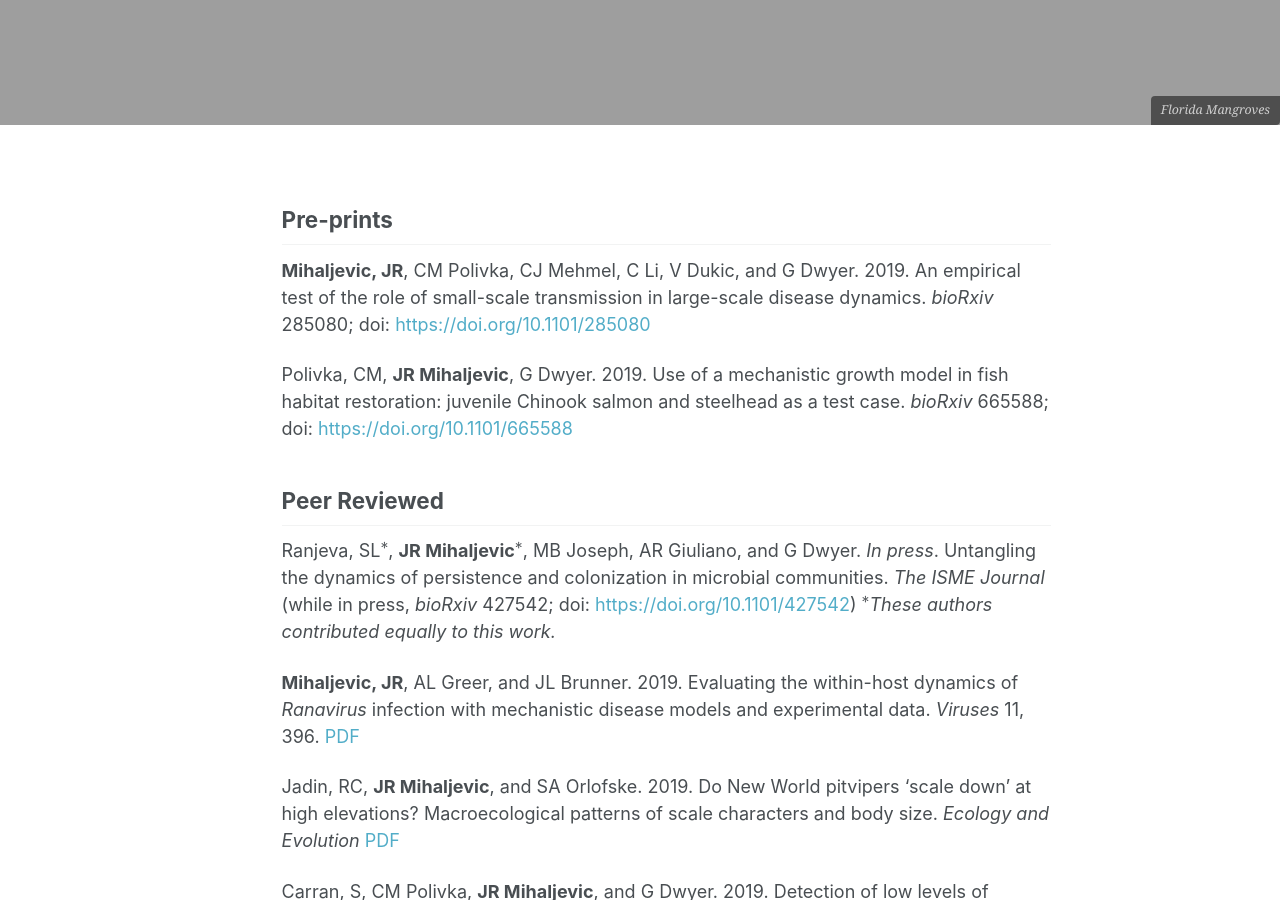
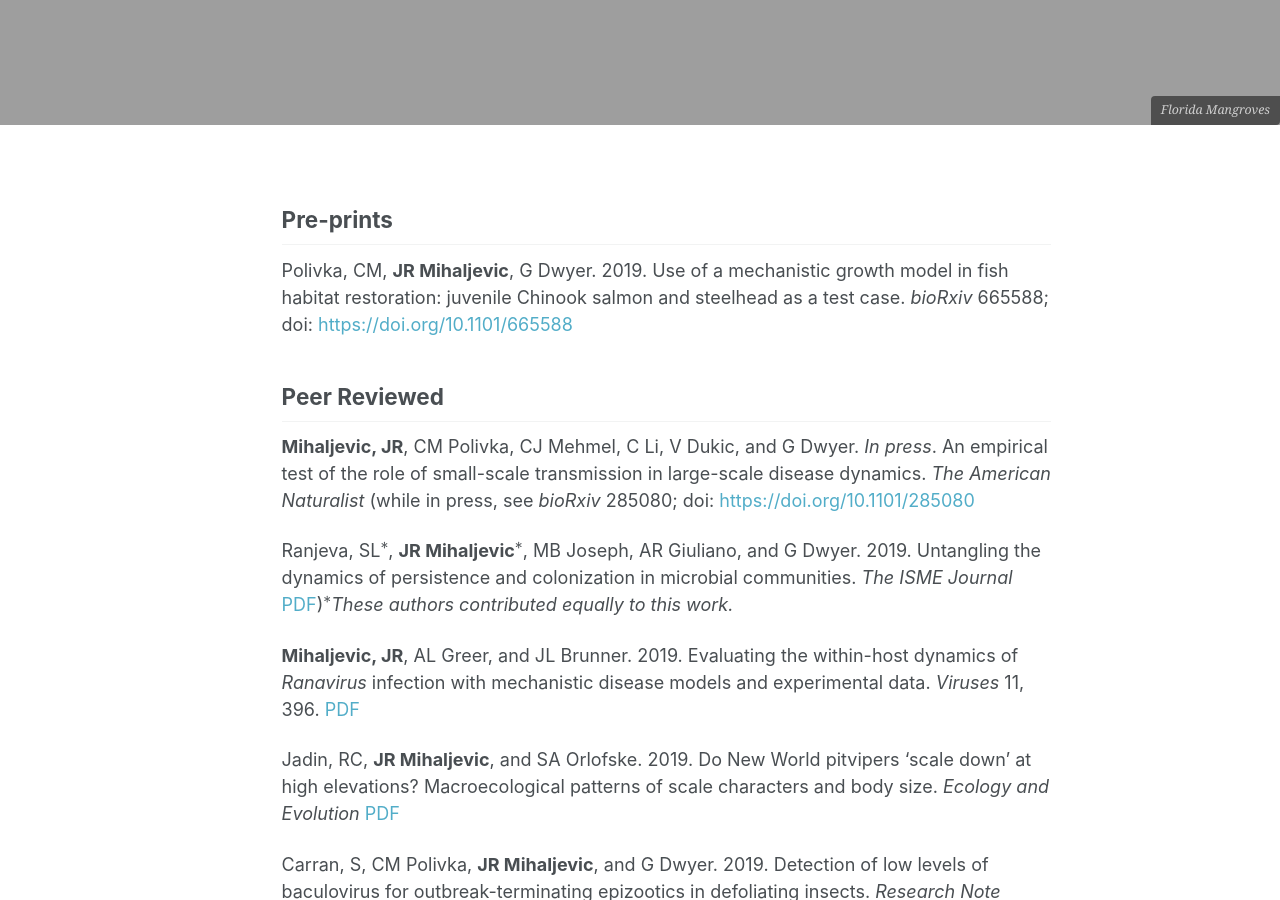
Before and after one commit to jrmihalj/jrmihalj.github.io, a Jekyll site: the page built from _pages/pubs.md, in a window 1280 px wide and 900 px high, scrolled down 917 px. Built offline with Jekyll 4.4.1, drawn with Linux system fonts in a browser that asks for light colours; formulas are drawn with MathJax 3; our own code applies the rules of GitHub Pages for plain Markdown files.

Commit message:
update ISME and AmNat pubs

```diff
--- a/_pages/pubs.md
+++ b/_pages/pubs.md
@@ -10,15 +10,14 @@
 
 ## Pre-prints
 
-**Mihaljevic, JR**, CM Polivka, CJ Mehmel, C Li, V Dukic, and G Dwyer. 2019. An empirical test of the role of small-scale transmission in large-scale disease dynamics. *bioRxiv* 285080; doi: [https://doi.org/10.1101/285080](https://doi.org/10.1101/285080){:target="_blank"}
-
 Polivka, CM, **JR Mihaljevic**, G Dwyer. 2019. Use of a mechanistic growth model in fish habitat restoration: juvenile Chinook salmon and steelhead as a test case. *bioRxiv* 665588; doi: [https://doi.org/10.1101/665588](https://doi.org/10.1101/665588){:target="_blank"}
 
 
 ## Peer Reviewed
 
-Ranjeva, SL$^{\*}$, **JR Mihaljevic**$^{\*}$, MB Joseph, AR Giuliano, and G Dwyer. *In press*. Untangling the dynamics of persistence and colonization in microbial communities. *The ISME Journal* (while in press, *bioRxiv* 427542; doi: [https://doi.org/10.1101/427542](https://doi.org/10.1101/427542){:target="_blank"})
-$^{\*}$*These authors contributed equally to this work.*
+**Mihaljevic, JR**, CM Polivka, CJ Mehmel, C Li, V Dukic, and G Dwyer. *In press*. An empirical test of the role of small-scale transmission in large-scale disease dynamics. *The American Naturalist* (while in press, see *bioRxiv* 285080; doi: [https://doi.org/10.1101/285080](https://doi.org/10.1101/285080){:target="_blank"}
+
+Ranjeva, SL$^{\*}$, **JR Mihaljevic**$^{\*}$, MB Joseph, AR Giuliano, and G Dwyer. 2019. Untangling the dynamics of persistence and colonization in microbial communities. *The ISME Journal* [PDF](https://www.nature.com/articles/s41396-019-0488-7){:target="_blank"})$^{\*}$*These authors contributed equally to this work.*
 
 **Mihaljevic, JR**, AL Greer, and JL Brunner. 2019. Evaluating the within-host dynamics of *Ranavirus* infection with mechanistic disease models and experimental data. *Viruses* 11, 396. [PDF](https://www.mdpi.com/1999-4915/11/5/396){:target="_blank"}
 
```
